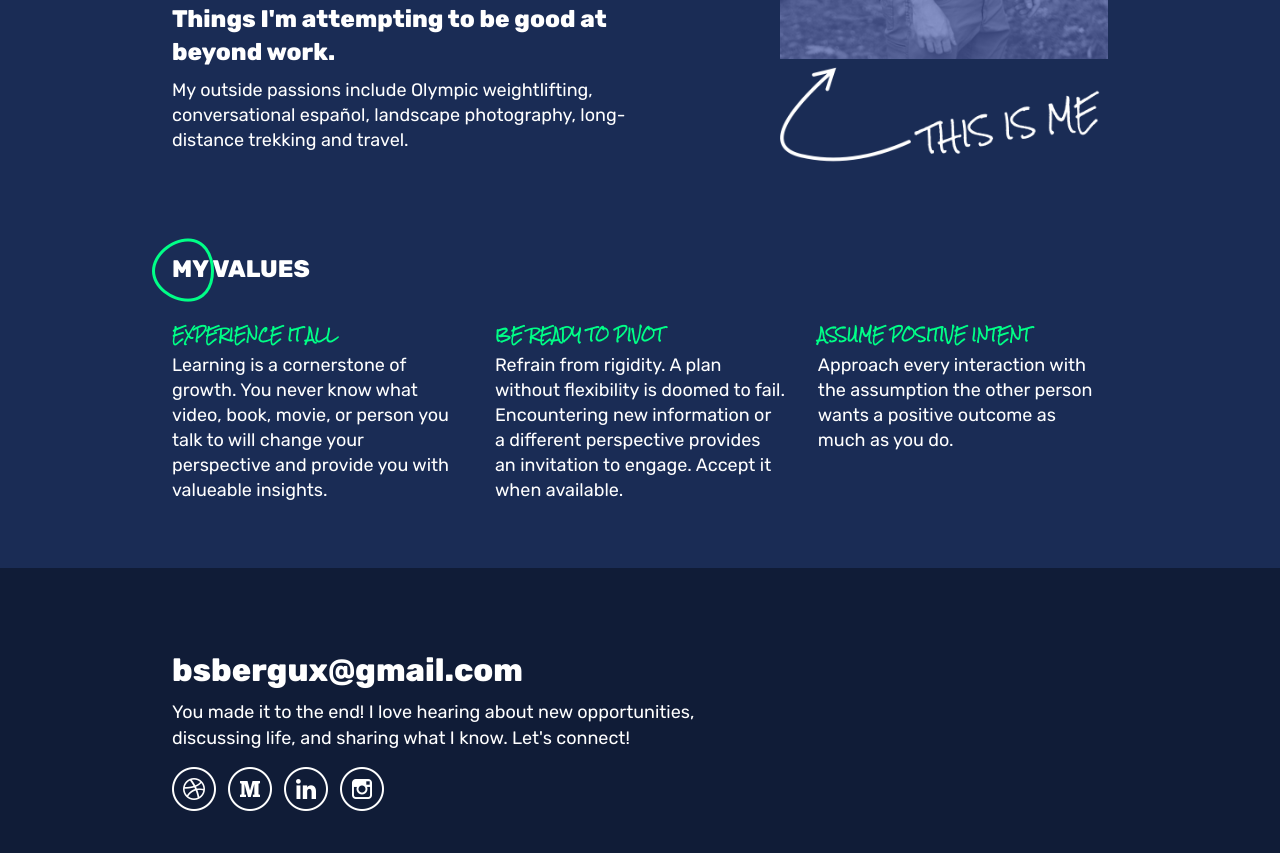
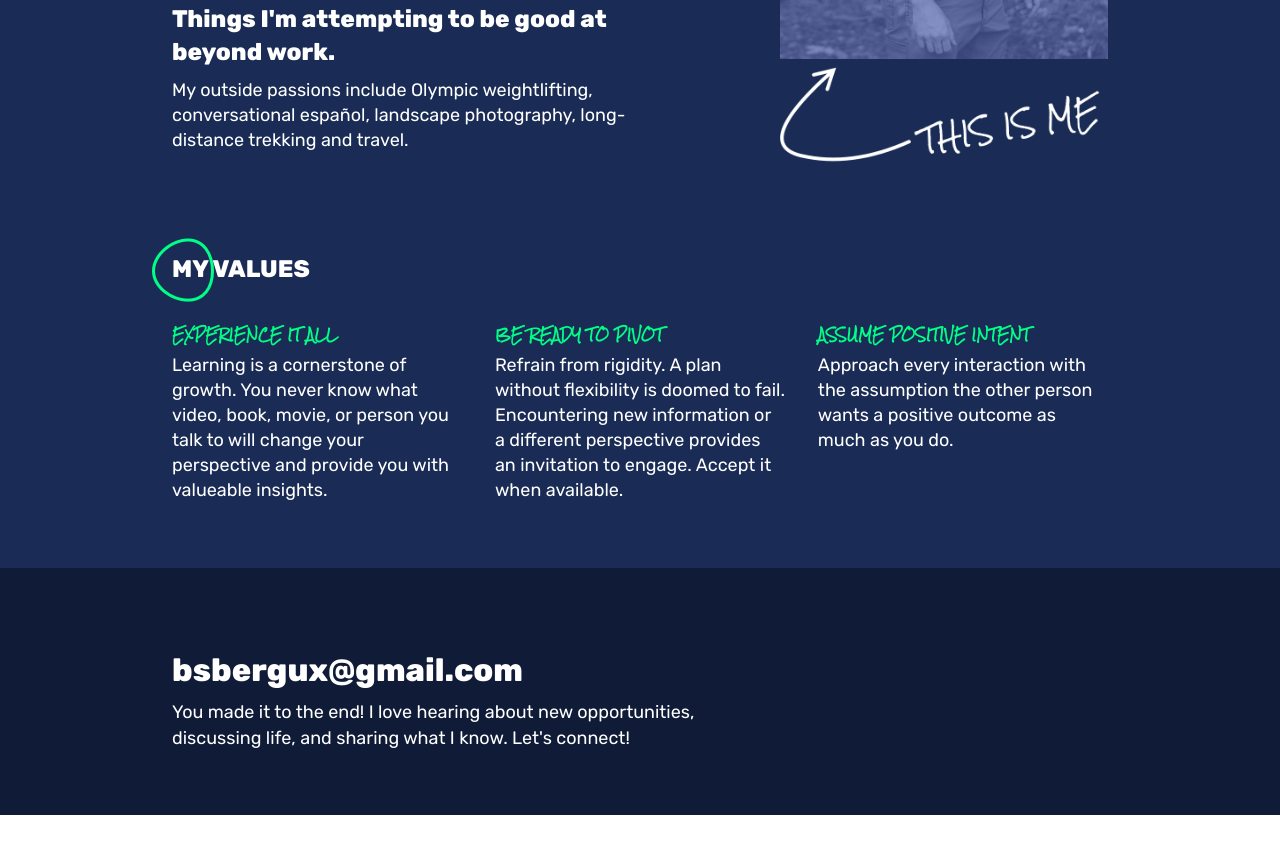
Before and after one commit to bsberg/brian-portfolio, a website built with Parcel: page index.html in a window 1280 px wide. Shown: the part 2607-3460 px from the top of the page. After the commit the page ends 3422 px from the top, so only its background shows below. Built offline with nearby package versions, Linux system fonts and the light colour scheme.

Commit message:
Removed social links

```diff
--- a/index.html
+++ b/index.html
@@ -169,12 +169,12 @@
 
     <p>You made it to the end! I love hearing about new opportunities, discussing life, and sharing what I know. Let's connect!</p>
 
-    <div class="social-icons">
+    <!--<div class="social-icons">
       <a target="_blank" href="https://dribbble.com/Berg_Alert"><img src="img/dribble.png" alt=""></a>
       <a target="_blank" href="https://medium.com/@bsberg"><img src="img/medium.png" alt=""></a>
       <a target="_blank" href="https://www.linkedin.com/in/brianbergux/"><img src="img/linkedin.png" alt=""></a>
       <a target="_blank" href="https://www.instagram.com/berg_alert/"><img src="img/instagram.png" alt=""></a>
-    </div>
+    </div>-->
     </div>
   </div>
 </div>
```
